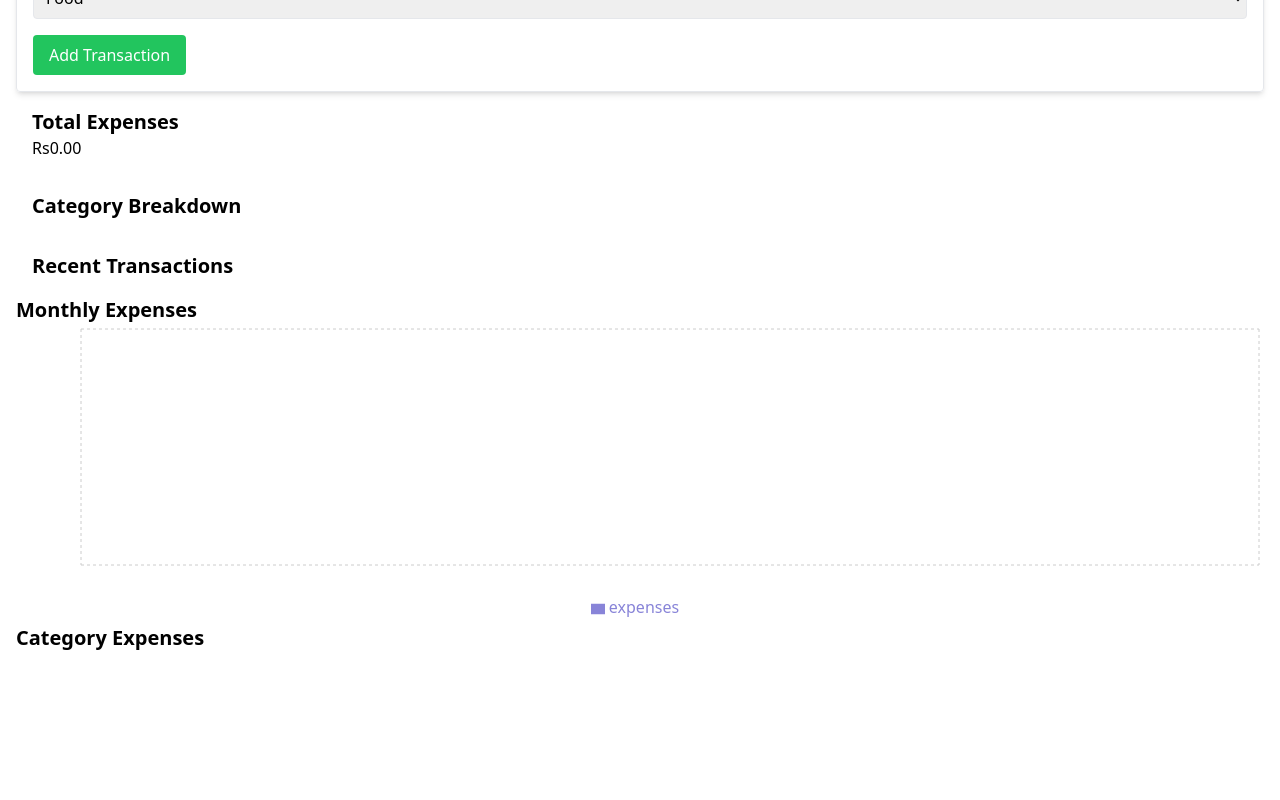
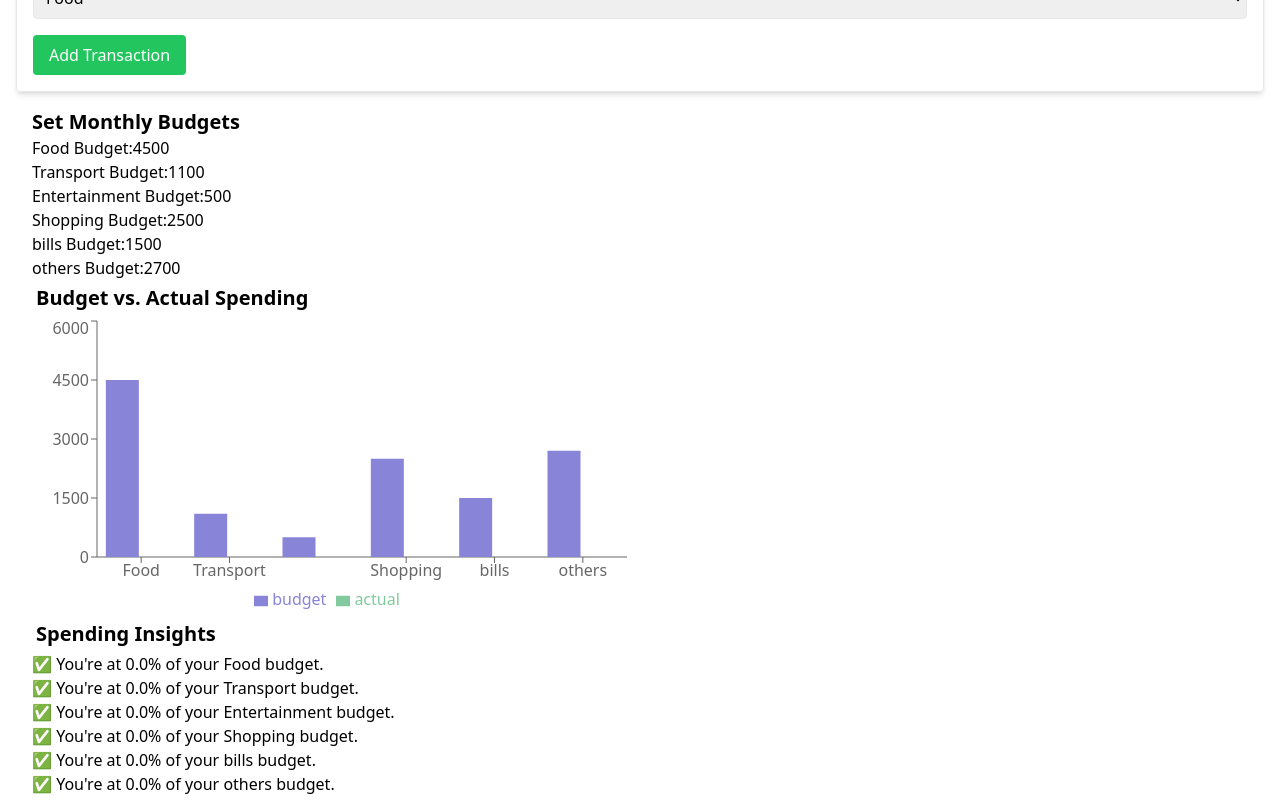
Before and after one commit to Mayankkamriya/yardstickTask-mayank, a Next.js app: page / in a window 1280 px wide. Shown: the part 380-1180 px from the top of the page. Built offline with nearby package versions, Linux system fonts and the light colour scheme.

Commit message:
stage3  functionality complete

```diff
--- /dev/null
+++ b/components/Budgeting.tsx
@@ -0,0 +1,91 @@
+import React, { useState } from "react";
+import { BarChart, Bar, XAxis, YAxis, Tooltip, Legend } from "recharts";
+
+interface Transaction {
+  category: string;
+  amount: number;
+}
+
+interface BudgetingProps {
+  transactions: Transaction[];
+}
+
+const Budgeting: React.FC<BudgetingProps> = ({ transactions }) => {
+  // Step 1: Define Budget State
+  const [budgets, setBudgets] = useState<{ [key: string]: number }>({
+    Food: 4500,
+    Transport: 1100,
+    Entertainment: 500,
+    Shopping: 2500,
+    bills: 1500,
+    others:2700,
+  });
+
+  // Step 2: Function to Update Budget
+  const updateBudget = (category: string, amount: number) => {
+    setBudgets((prevBudgets) => ({
+      ...prevBudgets,
+      [category]: amount,
+    }));
+  };
+
+  // Step 3: Calculate Actual Spending per Category
+  const categorySpending: { [key: string]: number } = transactions.reduce((acc, transaction) => {
+    acc[transaction.category] = (acc[transaction.category] || 0) + transaction.amount;
+    return acc;
+  }, {} as { [key: string]: number });
+
+  // Step 4: Prepare Data for Budget vs. Actual Comparison Chart
+  const budgetComparisonData = Object.keys(budgets).map((category) => ({
+    category,
+    budget: budgets[category],
+    actual: categorySpending[category] || 0,
+  }));
+
+  // Step 5: Generate Simple Spending Insights
+  const spendingInsights = budgetComparisonData.map(({ category, budget, actual }) => {
+    const percentage = ((actual / budget) * 100).toFixed(1);
+    return {
+      category,
+      message:
+        actual > budget
+          ? `⚠️ You've exceeded your ${category} budget!`
+          : `✅ You're at ${percentage}% of your ${category} budget.`,
+    };
+  });
+
+  return (
+    <div className=" p-4 rounded">
+      <h2 className="text-xl font-semibold">Set Monthly Budgets</h2>
+      {Object.keys(budgets).map((category) => (
+        <div key={category}>
+          <label>{category} Budget:</label>
+          <input
+            type="number"
+            value={budgets[category]}
+            onChange={(e) => updateBudget(category, Number(e.target.value))}
+          />
+        </div>
+      ))}
+
+      <h2 className="p-1 text-xl font-semibold">Budget vs. Actual Spending</h2>
+      <BarChart width={600} height={300} data={budgetComparisonData}>
+        <XAxis dataKey="category" />
+        <YAxis />
+        <Tooltip />
+        <Legend />
+        <Bar dataKey="budget" fill="#8884d8" />
+        <Bar dataKey="actual" fill="#82ca9d" />
+      </BarChart>
+
+      <h2 className="p-1 text-xl font-semibold">Spending Insights</h2>
+      <ul>
+        {spendingInsights.map(({ category, message }) => (
+          <li key={category}>{message}</li>
+        ))}
+      </ul>
+    </div>
+  );
+};
+
+export default Budgeting;
--- a/pages/index.tsx
+++ b/pages/index.tsx
@@ -1,5 +1,6 @@
 import React, { useState } from 'react';
 import TransactionForm from '../components/TransactionForm';
+import Budgeting from "../components/Budgeting";
 import { BarChart, Bar, XAxis, YAxis, CartesianGrid, Tooltip, Legend, ResponsiveContainer, PieChart, Pie, Cell } from 'recharts';
 
 interface Transaction {
@@ -108,6 +109,11 @@ const Home = () => {
       <TransactionForm onSubmit={handleAddTransaction} editingTransaction={editingTransaction  || undefined}
       //  categories={categories}
        />
+
+        {/* Budgeting Component */}
+    <div className="mt-8">
+      <Budgeting transactions={transactions} />
+    </div>
 
       {/* Dashboard Summary Cards */}
       <div className="grid grid-cols-3 gap-4 mt-8">
```
